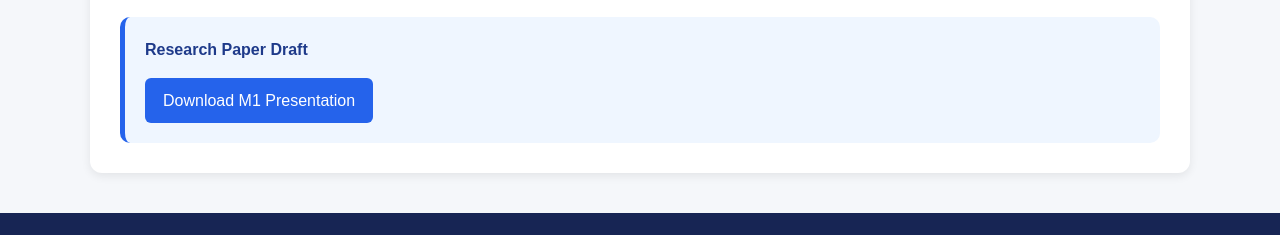
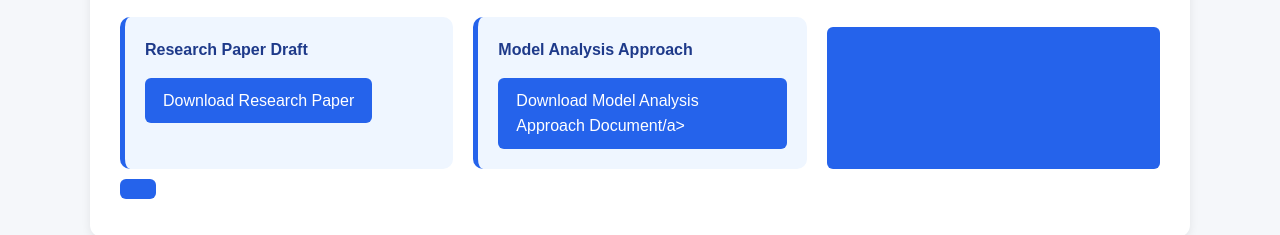
Before and after one commit to AustinWG47/Insight_Works, a plain HTML site: page technical-docs.html in a window 1280 px wide. Shown: the part 526-761 px from the top of the page. Drawn offline with Linux system fonts and the light colour scheme.

Commit message:
Update download links in technical documentation

```diff
--- a/technical-docs.html
+++ b/technical-docs.html
@@ -37,7 +37,12 @@
             <div class="info-card">
                 <strong>Research Paper Draft</strong>
                 <a class="button" href="technicaldocs/researchpaperdraft.docx" download>
-                Download M1 Presentation</a>
+                Download Research Paper</a>
+            </div>
+           <div class="info-card">
+                <strong>Model Analysis Approach</strong>
+                <a class="button" href="technicaldocs/modelanalysisapproach.docx" download>
+                Download Model Analysis Approach Document/a>
             </div>
         </div>
     </section>
```
